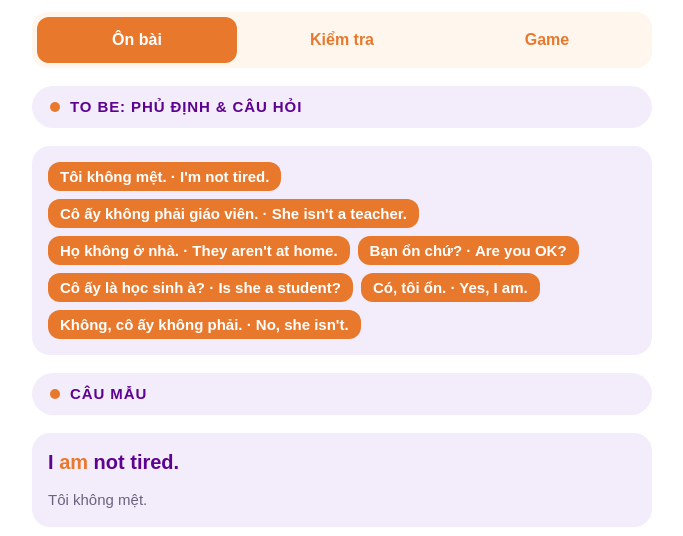
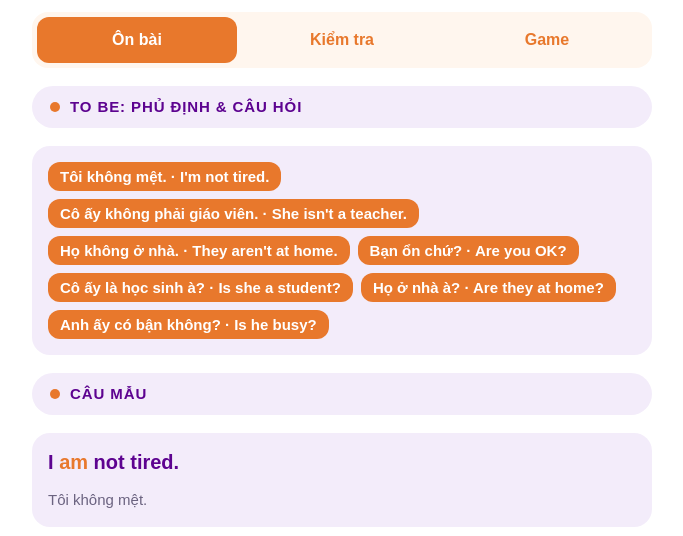
Before and after one commit to ntnnhung208-web/e4b-landing, a plain HTML site: page thuc-hanh/a0/bai-26/index.html in a window 1280 px wide. Shown: the part 205-741 px from the top of the page, without its empty margins (298-981 px from the left). Drawn offline with Linux system fonts and the light colour scheme.

Commit message:
Bài 26: chỉ phủ định & câu hỏi, bỏ câu trả lời ngắn
Co-Authored-By: Claude Opus 5.5 <noreply@anthropic.com>
Claude-Session: https://claude.ai/code/session_01RKo3STBC4KKTRN73GFQR1P

```diff
--- a/thuc-hanh/a0/bai-26/index.html
+++ b/thuc-hanh/a0/bai-26/index.html
@@ -242,7 +242,7 @@ function stdGames(o){
 function itemCards(IT){return `<div class="rules">${IT.map(i=>`<div class="rcard"><div style="display:flex;align-items:center;gap:12px;justify-content:space-between;flex-wrap:wrap"><h3 style="font-family:var(--sans)">${i.vn}</h3><button class="chip big"${sayAttr(i.k)}>${i.en}</button></div>${i.ipa?`<span class="exn">/${i.ipa}/</span>`:''}${i.ex?`<div class="chips" style="margin-top:8px"><button class="chip"${sayAttr(i.exk)}>${HAS(i.exk)?'▶ ':''}${i.ex}</button></div>${i.exvn?`<p class="note" style="margin:4px 0 0">${i.exvn}</p>`:''}`:''}</div>`).join('')}</div>`}
 function allChip(IT,label){const ks=IT.map(i=>i.k).filter(HAS);return ks.length?`<div class="chips" style="margin-top:12px"><button class="chip" data-say="${ks.join(',')}">▶ ${label||'Nghe tất cả'}</button></div>`:''}
 function tips(T){return `<div class="banner">Mẹo nhớ</div><div class="rules">${T.map(([h,p])=>`<div class="rcard"><h3>${h}</h3><p class="note" style="color:var(--ink)">${p}</p></div>`).join('')}</div>`}
-const SPEC={"tag": "TIẾNG ANH TỪ SỐ 0 · BÀI 26", "title": "To Be: Phủ Định & Câu Hỏi", "items": [["Tôi không mệt.", "I'm not tired."], ["Cô ấy không phải giáo viên.", "She isn't a teacher."], ["Họ không ở nhà.", "They aren't at home."], ["Bạn ổn chứ?", "Are you OK?"], ["Cô ấy là học sinh à?", "Is she a student?"], ["Có, tôi ổn.", "Yes, I am."], ["Không, cô ấy không phải.", "No, she isn't."]], "fills": [["I ___ not tired.", "am", "Tôi không mệt.", ["is", "are", "do"]], ["She ___ a teacher.", "isn't", "Cô ấy không phải giáo viên.", ["aren't", "don't", "not"]], ["They ___ at home.", "aren't", "Họ không ở nhà.", ["isn't", "not", "doesn't"]], ["___ you OK?", "Are", "Bạn ổn chứ?", ["Is", "Am", "Do"]], ["___ she a student?", "Is", "Cô ấy là học sinh à?", ["Are", "Am", "Does"]], ["Are you OK? – Yes, I ___.", "am", "Có, tôi ổn.", ["is", "are", "do"]], ["Is she a student? – No, she ___.", "isn't", "Không, cô ấy không phải.", ["aren't", "not", "don't"]]], "ext": [["He ___ my brother.", "isn't", "Anh ấy không phải anh trai tôi.", ["aren't", "not", "don't"]], ["___ they your friends?", "Are", "Họ là bạn của bạn à?", ["Is", "Am", "Do"]], ["Is it cold? – No, it ___.", "isn't", "Trời có lạnh không? – Không.", ["aren't", "not", "doesn't"]]], "tips": [["Phủ định", "am / is / are + not · isn't = is not · aren't = are not"], ["Câu hỏi", "Đảo am / is / are lên đầu: Are you OK? · Is she a student?"]], "intro": null, "groups": null, "vq": null, "g2name": null};
+const SPEC={"tag": "TIẾNG ANH TỪ SỐ 0 · BÀI 26", "title": "To Be: Phủ Định & Câu Hỏi", "items": [["Tôi không mệt.", "I'm not tired."], ["Cô ấy không phải giáo viên.", "She isn't a teacher."], ["Họ không ở nhà.", "They aren't at home."], ["Bạn ổn chứ?", "Are you OK?"], ["Cô ấy là học sinh à?", "Is she a student?"], ["Họ ở nhà à?", "Are they at home?"], ["Anh ấy có bận không?", "Is he busy?"]], "fills": [["I ___ not tired.", "am", "Tôi không mệt.", ["is", "are", "do"]], ["She ___ a teacher.", "isn't", "Cô ấy không phải giáo viên.", ["aren't", "don't", "not"]], ["They ___ at home.", "aren't", "Họ không ở nhà.", ["isn't", "not", "doesn't"]], ["___ you OK?", "Are", "Bạn ổn chứ?", ["Is", "Am", "Do"]], ["___ she a student?", "Is", "Cô ấy là học sinh à?", ["Are", "Am", "Does"]], ["___ they at home?", "Are", "Họ ở nhà à?", ["Is", "Am", "Do"]], ["___ he busy?", "Is", "Anh ấy có bận không?", ["Are", "Am", "Does"]]], "ext": [["He ___ my brother.", "isn't", "Anh ấy không phải anh trai tôi.", ["aren't", "not", "don't"]], ["___ they your friends?", "Are", "Họ là bạn của bạn à?", ["Is", "Am", "Do"]], ["We ___ busy today.", "aren't", "Hôm nay chúng tôi không bận.", ["isn't", "not", "don't"]]], "tips": [["Phủ định", "am / is / are + not · isn't = is not · aren't = are not"], ["Câu hỏi", "Đảo am / is / are lên đầu: Are you OK? · Is she a student?"]], "intro": null, "groups": null, "vq": null, "g2name": null};
 // generic lesson from SPEC: {tag,title,items:[[vn,en]],fills:[[sent,ans,vn,pool]],ext:[[sent,ans,vn,pool]],tips:[[h,p]],intro,groups:[[name,[idx..]]]}
 const IT=SPEC.items.map(([vn,en])=>({vn,en}));
 const ENS=[...new Set(IT.map(i=>i.en))], VNS=[...new Set(IT.map(i=>i.vn))];
```
Also changed, not shown: assets/slides/bai26-dap-an-v2.png (added), assets/slides/bai26-v2.png (added).
